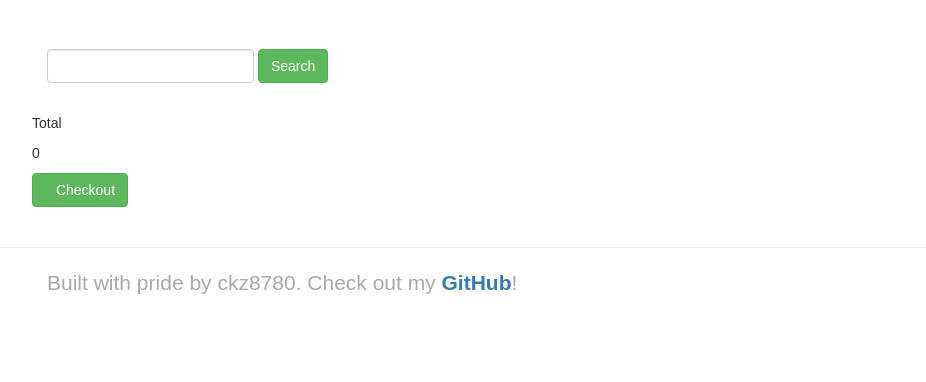
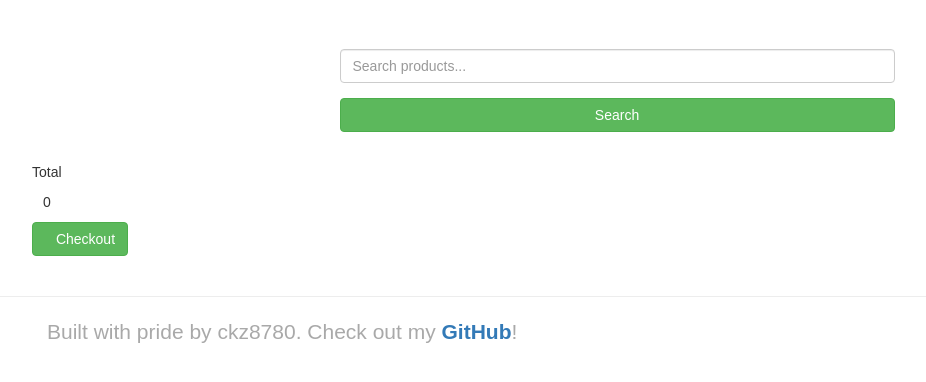
Before and after one commit to ckz8780/ci-fsf-django-ecommerce, a Django app: page /cart/ in a window 1280 px wide. Shown: the part 51-433 px from the top of the page, without its empty margins (23-949 px from the left). Run offline with Django 3.2, Linux system fonts and the light colour scheme; some libraries are stand-ins or nearby versions; some web fonts are replaced.

Commit message:
Fixed cart issues and styled site. Added new products

```diff
--- a/cart/contexts.py
+++ b/cart/contexts.py
@@ -1,18 +1,22 @@
 from django.shortcuts import get_object_or_404
 from products.models import Product
 
+
 def cart_contents(request):
-    '''Ensures that the cart contents are available when rendering every page'''
+    """
+    Ensures that the cart contents are available when rendering every page
+    """
 
     cart = request.session.get('cart', {})
+    print('Cart from contexts.py: {}'.format(cart))
 
     cart_items = []
     total = 0
     product_count = 0
-    for id, quantity in cart.items():
-        product = get_object_or_404(Product, pk=id)
+    for item_id, quantity in cart.items():
+        product = get_object_or_404(Product, pk=item_id)
         total += quantity * product.price
         product_count += quantity
-        cart_items.append({'id': id, 'quantity': quantity, 'product': product})
+        cart_items.append({'item_id':item_id, 'quantity': quantity, 'product': product})
 
-    return {'cart_items': cart_items, 'total': total, 'product_count': product_count}
+    return { 'cart_items': cart_items, 'total': total, 'product_count': product_count }
--- a/cart/templates/cart.html
+++ b/cart/templates/cart.html
@@ -15,13 +15,13 @@
                     <p class="product-description">{{ item.product.description }}</p>
                     <p>{{ item.product.price }}</p>
                     <p>
-                        <form class="form-inline" method="POST" action="{% url 'adjust_cart' item.id %}">
+                        <form class="form-inline" method="POST" action="{% url 'adjust_cart' item.item_id %}">
                             {% csrf_token %}
                             <div class="form-group">
                                 <label for="exampleInputAmount" class="sr-only">New Qty</label>
                                 <div class="input-group">
                                     <div class="input-group-addon">Qty</div>
-                                    <input class="form-control" type="number" min="0" max="999" name="quantity">
+                                    <input class="form-control" type="number" min="0" max="999" name="quantity" required>
                                     <div class="input-group-addon">{{ item.quantity }}</div>
                                 </div>
                             </div>
@@ -35,7 +35,7 @@
     </div>
     <div class="row">
         <p>Total</p>
-        <p><span class="glyphicon glyphicon-dollar" aria-hidden="true"></span>{{ total }}</p>
+        <p><span class="glyphicon glyphicon-usd" aria-hidden="true"></span>{{ total }}</p>
         <a href="/" class="btn btn-success" role="button"><span class="glyphicon glyphicon-ok-sign" aria-hidden="true"></span>Checkout</a>
     </div>
 {% endblock %}
--- a/cart/urls.py
+++ b/cart/urls.py
@@ -3,6 +3,6 @@ from .views import view_cart, add_to_cart, adjust_cart
 
 urlpatterns = [
     path('', view_cart, name='view_cart'),
-    path('add/<int:id>/', add_to_cart, name='add_to_cart'),
-    path('adjust/<int:id>/', adjust_cart, name='adjust_cart'),
+    path('add/<item_id>/', add_to_cart, name='add_to_cart'),
+    path('adjust/<item_id>/', adjust_cart, name='adjust_cart'),
 ]
--- a/cart/views.py
+++ b/cart/views.py
@@ -1,33 +1,38 @@
 from django.shortcuts import render, redirect, reverse
 
+# Create your views here.
+
 def view_cart(request):
-    '''A view that renders the cart contents page'''
-
-    return render(request, 'cart.html')
+    """A view that renders the cart contents page"""
+    print('Cart from view_cart view: {}'.format(request.session.get('cart')))
+    return render(request, "cart.html")
 
 
-def add_to_cart(request, id):
-    '''Add a quantity of the specified product to the cart'''
-
-    quantity = int(request.POST.get('quantity'))
+def add_to_cart(request, item_id):
+    """Add a quantity of the specified product to the cart"""
+    quantity=int(request.POST.get('quantity'))
 
     cart = request.session.get('cart', {})
-    cart[id] = cart.get(id, quantity)
+    print('Cart from add_to_cart view: {}'.format(cart))
+    if item_id in cart:
+        cart[item_id] = int(cart[item_id]) + quantity
+    else:
+        cart[item_id] = cart.get(item_id, quantity)
 
     request.session['cart'] = cart
     return redirect(reverse('index'))
 
 
-def adjust_cart(request, id):
-    '''Adjust the quantity of the specified product to the specified amount'''
-
+def adjust_cart(request, item_id):
+    """Adjust the quantity of the specified product to the specified amount"""
     quantity = int(request.POST.get('quantity'))
     cart = request.session.get('cart', {})
+    print('Cart from adjust_cart view: {}'.format(cart))
 
     if quantity > 0:
-        cart[id] = quantity
+        cart[item_id] = quantity
     else:
-        cart.pop(id)
+        cart.pop(item_id)
 
     request.session['cart'] = cart
-    return redirect(reverse('index'))
+    return redirect(reverse('view_cart'))
--- a/products/templates/products.html
+++ b/products/templates/products.html
@@ -3,7 +3,7 @@
 {% block content %}
     <div class="row row-flex">
         {% for product in products %}
-        <div class="col-xs-10 col-xs-offset-1 col-sm-offset-0 col-sm-6 col-md-4 display panel panel-default">
+        <div class="col-xs-10 col-xs-offset-1 col-sm-offset-0 col-sm-6 col-md-4 display panel-default">
             <div class="panel-body">
                 <div class="product" style="background-image: url('{{ MEDIA_URL }}{{ product.image }}')">
 
@@ -15,7 +15,7 @@
                 <form method="POST" action="{% url 'add_to_cart' product.id %}">
                     {% csrf_token %}
                     <div class="input-group">
-                        <input name="quantity" type="number" min="1" max="999" class="form-control" placeholder="Quantity">
+                        <input name="quantity" type="number" min="1" max="999" class="form-control" placeholder="Quantity" required>
                         <span class="input-group-btn">
                             <button class="btn btn-success" type="submit">Add</button>
                         </span>
--- a/static/css/custom.css
+++ b/static/css/custom.css
@@ -59,6 +59,7 @@ caption p {
 .panel-body {
     height: 100%;
     border: 1px solid #ddd;
+    border-radius: 4px;
 }
 
 .product-description {
--- a/templates/base.html
+++ b/templates/base.html
@@ -58,13 +58,17 @@
         </div>
     {% endif %}
     <div class="container">
-        <div class="display">
-            <form class="form-inline" action="{% url 'search' %}" method="get">
-                <div class="form-group">
-                    <input class="form-control" type="text" name="q">
-                    <button type="submit" class="btn btn-success">Search</button>
+        <div class="row">
+            <div class="col-xs-12 col-sm-6 col-sm-offset-3">
+                <div class="display">
+                    <form action="{% url 'search' %}" method="get">
+                        <div class="form-group">
+                            <input class="form-control" type="text" name="q" placeholder="Search products...">
+                        </div>
+                        <button type="submit" class="btn btn-success btn-block">Search</button>
+                    </form>
                 </div>
-            </form>
+            </div>
         </div>
         {% block content %} {% endblock %}
     </div>
```
Also changed, not shown: media/images/Capture.PNG (added), media/images/ball.png (added), media/images/cup.png (added), media/images/shirt.png (added).
